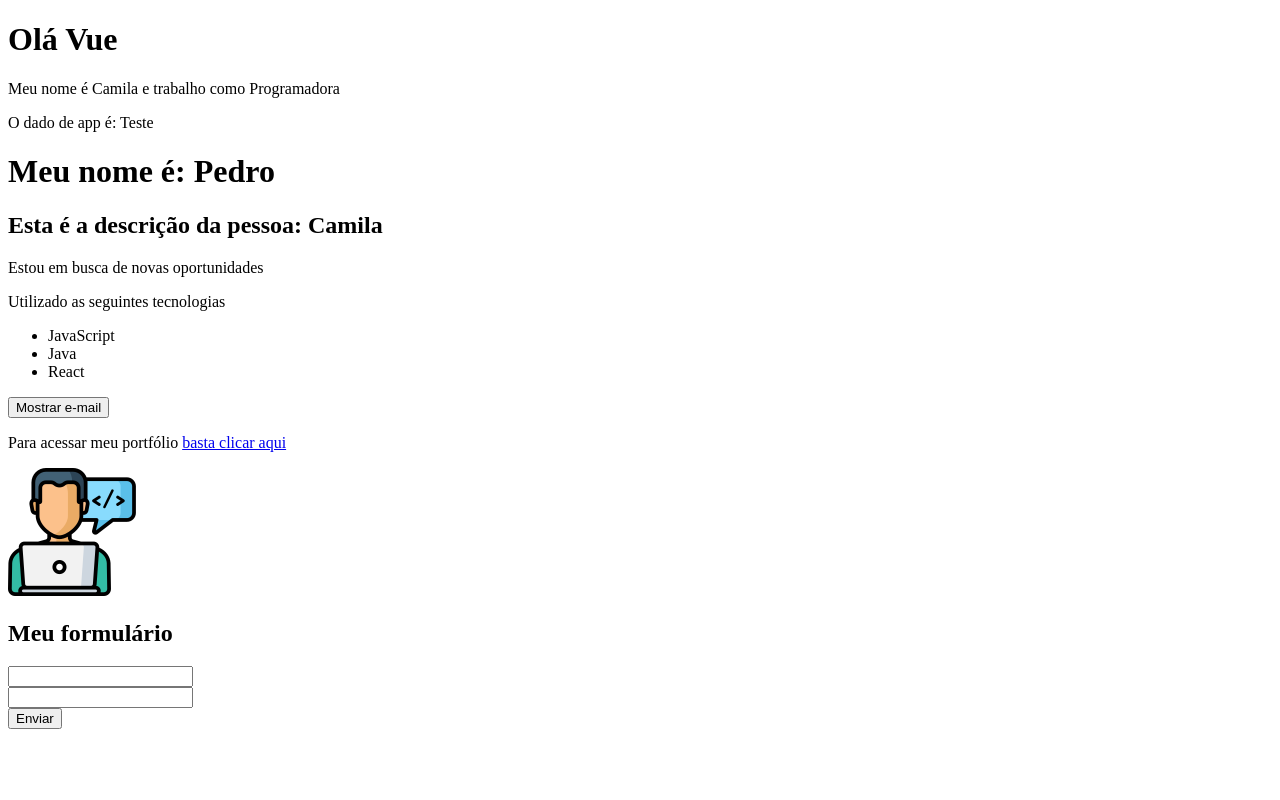
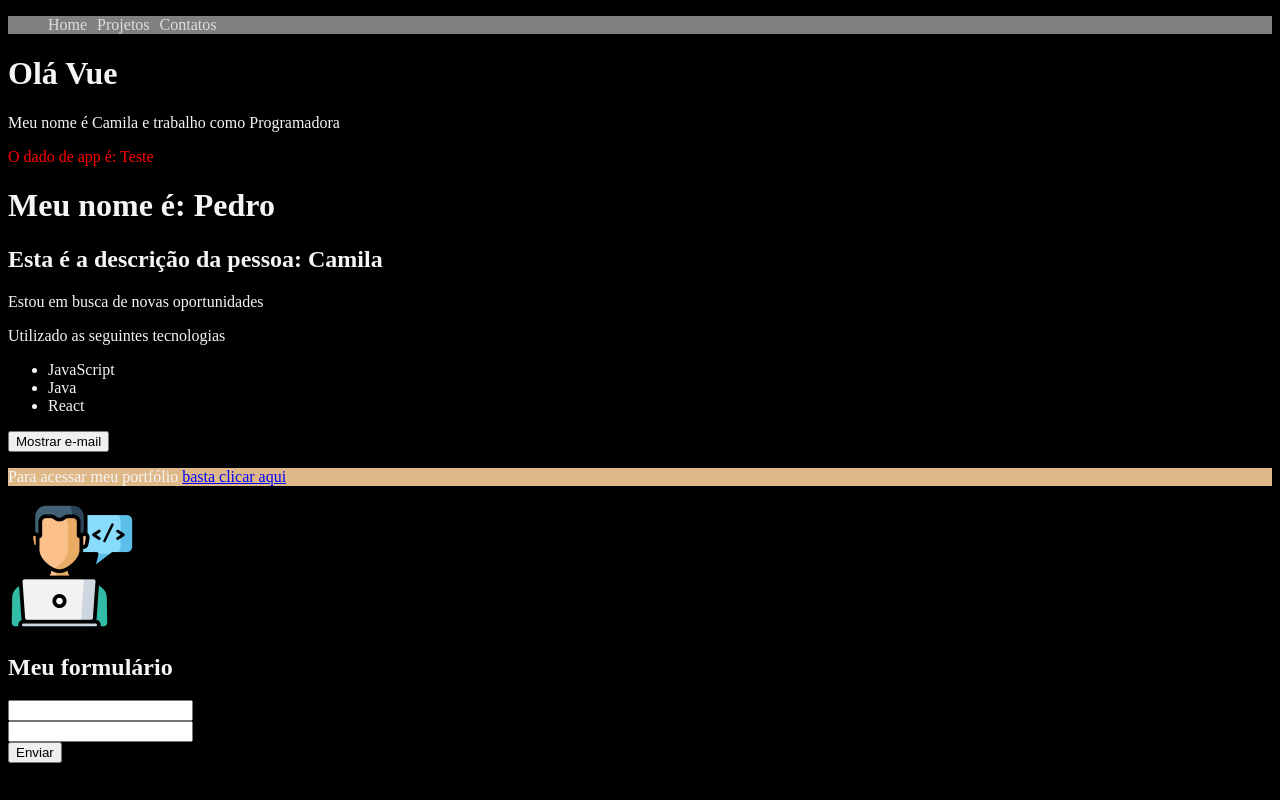
Before and after one commit to MyllaC/curso-vue, a Vue app in the folder 2_projeto_vue/: page / in a window 1280 px wide. Built offline with nearby package versions, Linux system fonts and the light colour scheme.

Commit message:
aula12_css-scoped-global

```diff
--- a/2_projeto_vue/src/App.vue
+++ b/2_projeto_vue/src/App.vue
@@ -1,7 +1,8 @@
 <template>
   <div>
+    <Header />
     <PrimeiroComponente />
-    <p>O dado de app é: {{ testando }}</p>
+    <p class="paragrafo-pai">O dado de app é: {{ testando }}</p>
     <LifeCycle />
     <Pessoa />
   </div>
@@ -11,6 +12,7 @@
 import PrimeiroComponente from "./components/PrimeiroComponente.vue";
 import LifeCycle from "./components/LifeCycle.vue";
 import Pessoa from "./components/Pessoa.vue";
+import Header from "./components/Header.vue";
 
 export default {
   name: "App",
@@ -18,6 +20,7 @@ export default {
     PrimeiroComponente,
     LifeCycle,
     Pessoa,
+    Header,
   },
   data() {
     return {
@@ -26,3 +29,18 @@ export default {
   },
 };
 </script>
+
+<style>
+body {
+  background-color: black;
+  color: whitesmoke;
+}
+
+a {
+  color: blue;
+}
+
+.teste {
+  background-color: burlywood;
+}
+</style>
--- /dev/null
+++ b/2_projeto_vue/src/components/Header.vue
@@ -0,0 +1,35 @@
+<template>
+  <ul>
+    <li><a href="#">Home</a></li>
+    <li><a href="#">Projetos</a></li>
+    <li><a href="#">Contatos</a></li>
+  </ul>
+</template>
+
+<script>
+export default {
+  name: "Header",
+};
+</script>
+
+<style scoped>
+ul {
+  list-style: none;
+  display: flex;
+  background-color: gray;
+}
+
+li {
+  margin-right: 10px;
+}
+
+a {
+  color: #ddd;
+  text-decoration: none;
+  transition: 0.5s;
+}
+
+a:hover {
+  color: turquoise;
+}
+</style>
--- a/2_projeto_vue/src/components/Info.vue
+++ b/2_projeto_vue/src/components/Info.vue
@@ -12,7 +12,7 @@
       <button @click="showEmail">{{ textoBotao }}</button>
     </div>
     <p v-show="mostrar_email">Mande uma mensagem para: {{ email }}</p>
-    <p>
+    <p class="teste">
       Para acessar meu portfólio
       <a v-bind:href="meu_link" target="_blank">basta clicar aqui</a>
     </p>
@@ -46,3 +46,9 @@ export default {
   },
 };
 </script>
+
+<style>
+.paragrafo-pai {
+  color: red;
+}
+</style>
```
